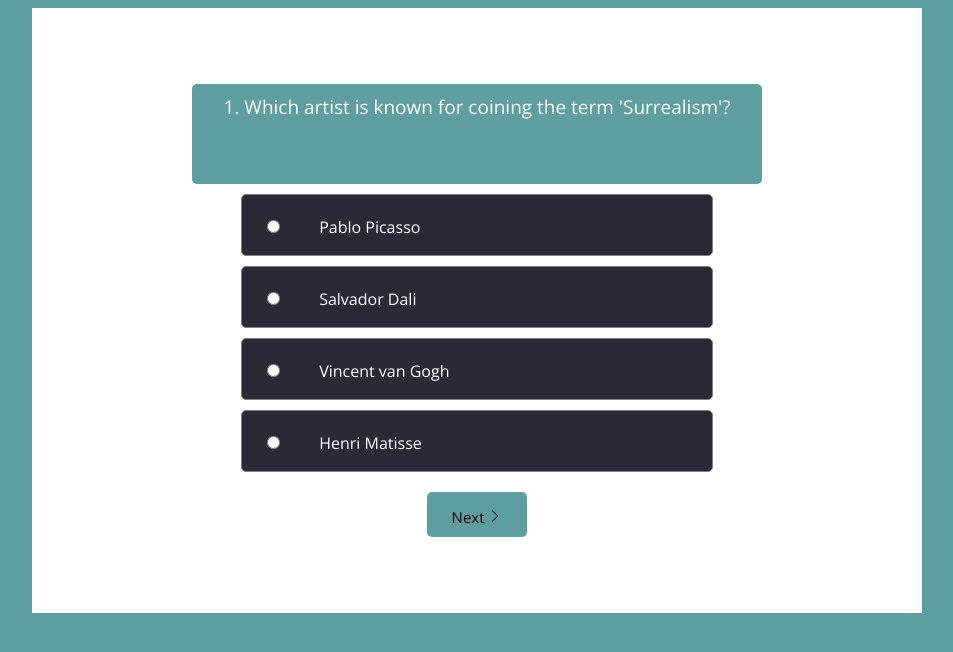
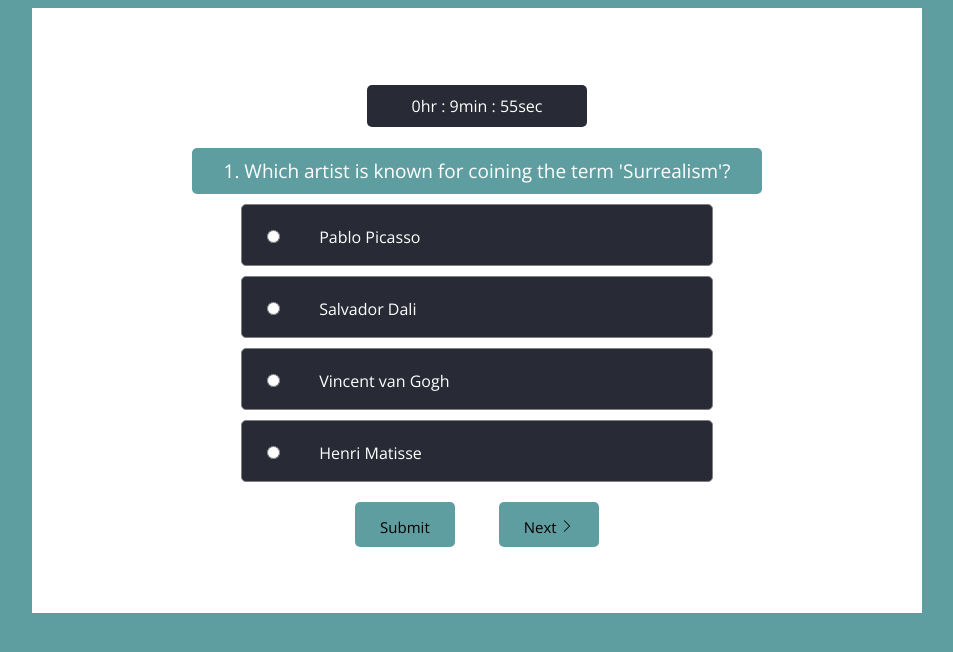
Before and after one commit to YogitaModi/ques_application, a plain HTML site: page modernArt.html in a window 1280 px wide. Shown: the whole page, without its empty margins (163-1116 px from the left). Drawn offline with nearby package versions, Linux system fonts and the light colour scheme.

```diff
--- a/modernArt.html
+++ b/modernArt.html
@@ -1,40 +1,61 @@
 <!DOCTYPE html>
 <html lang="en">
   <head>
-    <meta charset="UTF-8">
-    <meta http-equiv="X-UA-Compatible" content="IE=edge">
-    <meta name="viewport" content="width=device-width, initial-scale=1.0">
-    <title>Document</title>
-    <link rel="stylesheet" href="modernArt.css">
+    <meta charset="UTF-8" />
+    <meta http-equiv="X-UA-Compatible" content="IE=edge" />
+    <meta name="viewport" content="width=device-width, initial-scale=1.0" />
+    <title>Quiz</title>
+    <link rel="stylesheet" href="modernArt.css" />
+
   </head>
   <body>
     <div id="Page">
-    <div id="ques">1. Which artist is known for coining the term 'Surrealism'?</div>
-    <div class="option">
-        <input type="radio" id="first" name="one" value="0">
+      <p id="clk"></p>
+
+      <div id="ques">
+        1. Which artist is known for coining the term 'Surrealism'?
+      </div>
+      <div class="option" id="first_option">
+        <input type="radio" id="first" name="one" value="0" />
         <label id="st" for="first">Pablo Picasso</label>
       </div>
-    <div class="option">
-        <input type="radio" id="second"  name="one" value="1">
+      <div class="option" id="second_option">
+        <input type="radio" id="second" name="one" value="1" />
         <label id="nd" for="second">Salvador Dali</label>
       </div>
-    <div class="option">
-        <input type="radio" id="third"  name="one" value="2">
+      <div class="option" id="third_option">
+        <input type="radio" id="third" name="one" value="2" />
         <label id="rd" for="third">Vincent van Gogh</label>
       </div>
-    <div class="option">
-        <input type="radio" id="fourth"  name="one" value="3">
+      <div class="option" id="fourth_option">
+        <input type="radio" id="fourth" name="one" value="3" />
         <label id="th" for="fourth">Henri Matisse</label>
       </div>
       <div class="submit">
-<!--         <button id="submit">submit</button> -->
+        <button id="submit">Submit</button>
 
-<!--     <button id="previous"><svg xmlns="http://www.w3.org/2000/svg" width="14" height="14" fill="currentColor" class="chevron" class="bi bi-chevron-left" viewBox="0 0 16 16"> <path fill-rule="evenodd" d="M11.354 1.646a.5.5 0 0 1 0 .708L5.707 8l5.647 5.646a.5.5 0 0 1-.708.708l-6-6a.5.5 0 0 1 0-.708l6-6a.5.5 0 0 1 .708 0z"/> </svg>previous</button> -->
-    <button   id="next">Next <svg xmlns="http://www.w3.org/2000/svg"  width="14" height="14" fill="currentColor"  class=" chevron" class="bi bi-chevron-right" viewBox="0 0 16 16">
-        <path fill-rule="evenodd" d="M4.646 1.646a.5.5 0 0 1 .708 0l6 6a.5.5 0 0 1 0 .708l-6 6a.5.5 0 0 1-.708-.708L10.293 8 4.646 2.354a.5.5 0 0 1 0-.708z"/>
-      </svg></button>
+        <!-- <button id="previous"><svg xmlns="http://www.w3.org/2000/svg" width="14" height="14" fill="currentColor" class="chevron" class="bi bi-chevron-left" viewBox="0 0 16 16"> <path fill-rule="evenodd" d="M11.354 1.646a.5.5 0 0 1 0 .708L5.707 8l5.647 5.646a.5.5 0 0 1-.708.708l-6-6a.5.5 0 0 1 0-.708l6-6a.5.5 0 0 1 .708 0z"/> </svg>previous</button> -->
+        <button class="abc" id="next">
+          Next
+          <svg
+            xmlns="http://www.w3.org/2000/svg"
+            width="14"
+            height="14"
+            fill="currentColor"
+            class="chevron"
+            class="bi bi-chevron-right"
+            viewBox="0 0 16 16"
+          >
+            <path
+              fill-rule="evenodd"
+              d="M4.646 1.646a.5.5 0 0 1 .708 0l6 6a.5.5 0 0 1 0 .708l-6 6a.5.5 0 0 1-.708-.708L10.293 8 4.646 2.354a.5.5 0 0 1 0-.708z"
+            />
+          </svg>
+        </button>
       </div>
       <div id="declaration"></div>
+      <div id="hint"></div>
+      <div style="color: red; font-size: 20px" class="warning"></div>
 
       <script src="modernArt.js"></script>
     </div>
```
Lines whose indentation alone changed are shown as unchanged.
